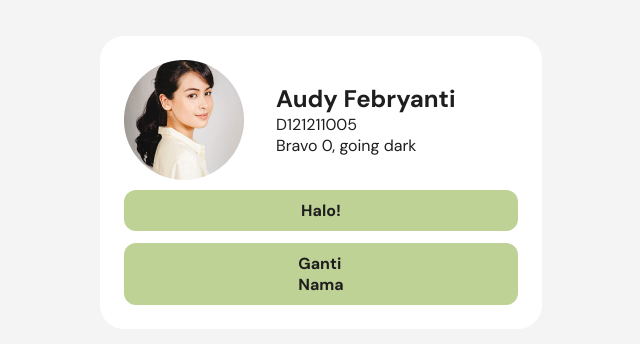
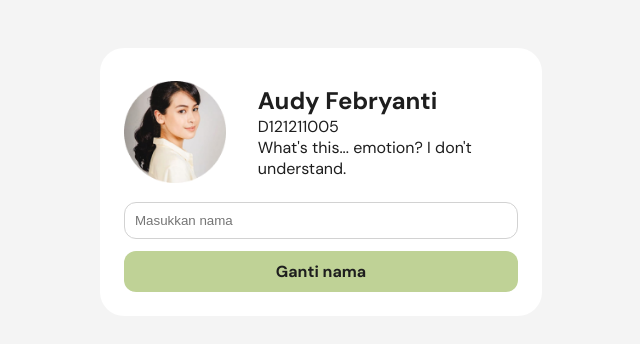
Before and after one commit to audyfebryantii/pbw-pekan12, a Next.js app: page / in a window 1280 px wide. Shown: the part 218-562 px from the top of the page, without its empty margins (319-959 px from the left). Built offline with nearby package versions, Linux system fonts and the light colour scheme.

Commit message:
feat: add form input to update user name

```diff
--- a/src/app/globals.css
+++ b/src/app/globals.css
@@ -80,9 +80,17 @@ p{
   width: 100%;
   cursor: pointer;
 }
+
+.cta-input input{
+  width: 100%;
+  padding: 10px 10px;
+  border: 1px solid #d2d2d2;
+  border-radius: 12px;
+}
+
 .cta-button{
   display: flex;
-  padding: 10px 177px;
+  padding: 10px 10px;
   justify-content: center;
   align-items: center;
   gap: 10px;
@@ -91,6 +99,7 @@ p{
   border-radius: 12px;
   background: rgba(191, 210, 150, 1);
 
+  margin-top: 12px;
 }
 .cta-button p{
   font-weight: 700;
--- a/src/app/page.js
+++ b/src/app/page.js
@@ -5,14 +5,19 @@ import Image from "next/image"
 import './globals.css'
 
 export default function Home() {
-  const [bravo, setBravo] = useState(0)
-  const handlerTambahBravo = () => {
-    setBravo(bravo+1)
+
+  const [nama, setNama] = useState("Audy Febryanti")
+
+  const handleGantiNama = (event) => {
+    if (event.type === "click") {
+      setNama(document.querySelector("input[name='inputName']").value)
+    }
   }
 
-  const [nama, setNama] = useState("Audy Febryanti")
-  const handlerGantiNama = () => {
-    setNama("Od")
+  const handleKeyDown = (event) => {
+    if (event.key === "Enter") {
+      setNama(document.querySelector("input[name='inputName']").value)
+    }
   }
 
   return (
@@ -37,17 +42,17 @@ export default function Home() {
                 D121211005
               </p>
               <p>
-                Bravo {bravo}, going dark
+                What's this... emotion? I don't understand.
               </p>
             </div>
           </div>
         </div>
         <div className="cta-banner-wrapper">
-            <div className='cta-button' onClick={handlerTambahBravo}>
-              <p>Halo!</p>
+            <div className='cta-input'>
+              <input name="inputName" placeholder="Masukkan nama" onKeyDown={handleKeyDown}></input>
             </div>
-            <div className='cta-button' style ={{marginTop: '12px'}} onClick={handlerGantiNama}>
-              <p>Ganti Nama</p>
+            <div className='cta-button' onClick={handleGantiNama}>
+              <p>Ganti nama</p>
             </div>
         </div>
       </div>
```
